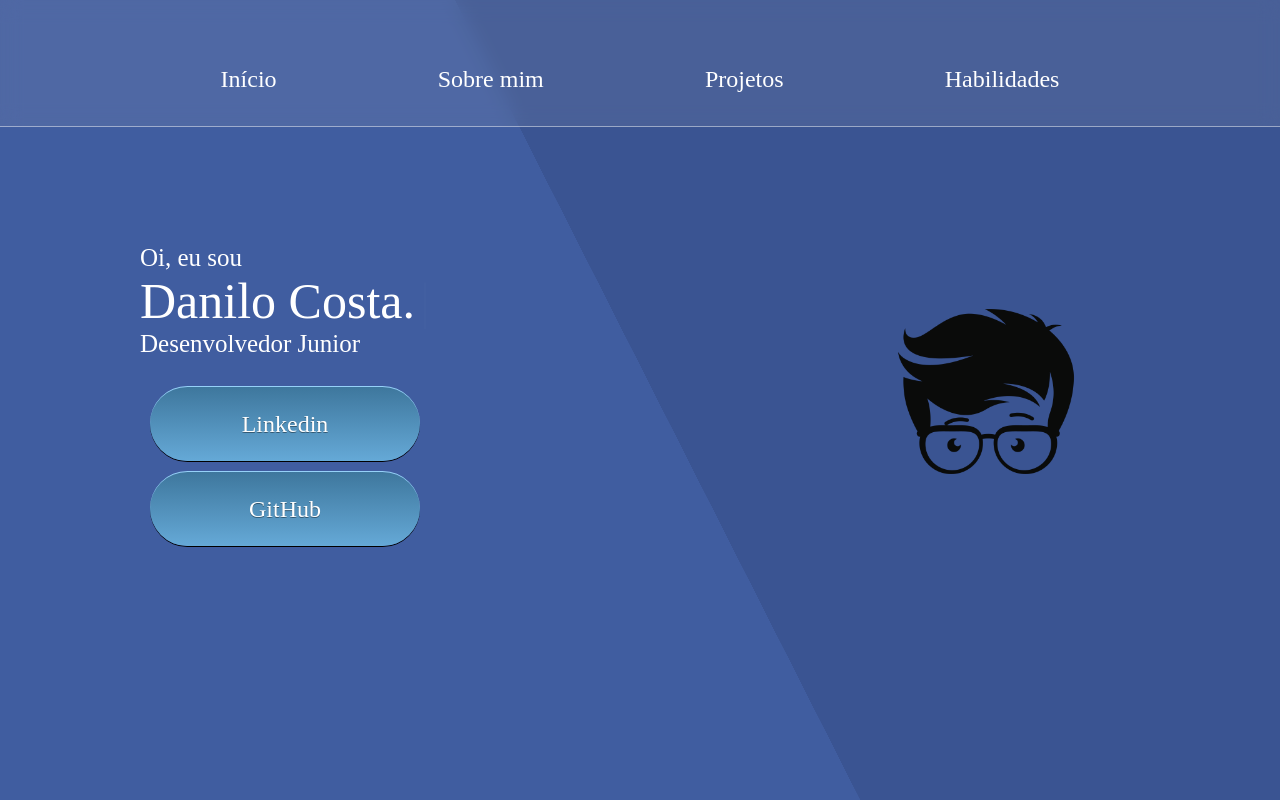
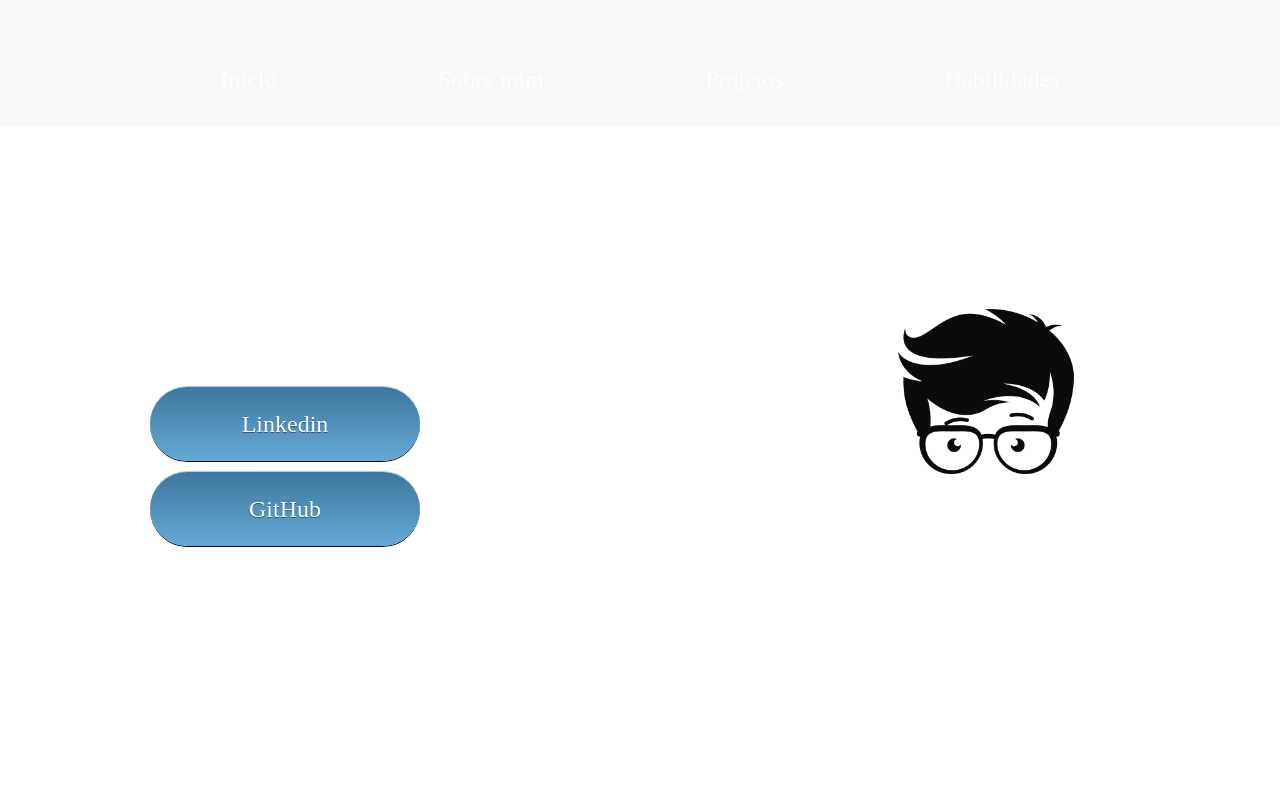
Before and after one commit to daaaan12/danilocosta, a plain HTML site: page index.html in a window 1280 px wide. Shown: the top 800 px of the page. Drawn offline with nearby package versions, Linux system fonts and the light colour scheme; a web font is replaced by a local one.

Commit message:
Update navegacao-inicio.css

```diff
--- a/assets/css/navegacao-inicio.css
+++ b/assets/css/navegacao-inicio.css
@@ -66,7 +66,7 @@ img {
 
 /* criando início */
 #inicio {
-    background: linear-gradient(63.13deg, #405da0 51.04%, #3a5492 51.05%);
+    background: blue);
     height: 100vh;
     display: flex;
     align-items: center;
```
